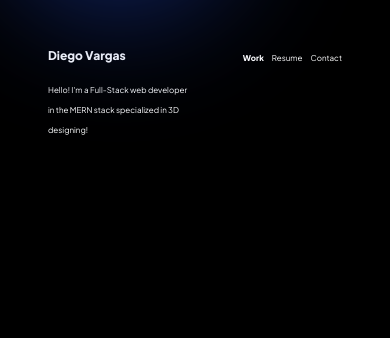
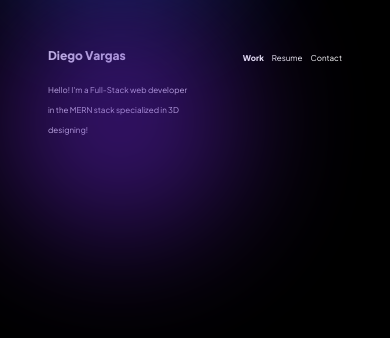
Before and after one commit to diegov05/portfolio-v1, a React (Vite) app: page / in a window 390 px wide. Shown: the top 338 px of the page. Built offline with nearby package versions, Linux system fonts and the light colour scheme.

Commit message:
Created Second Background Gradient

```diff
--- a/src/App.tsx
+++ b/src/App.tsx
@@ -10,7 +10,8 @@ export type IAppProps = {
 const App: React.FC<IAppProps> = () => {
   return (
     <>
-      <div className='absolute -top-56 sm:-top-48 md:-top-60 lg:-top-60 xl:-top-80 opacity-60 rounded-full sm:left-24 md:left-28 lg:left-36 xl:left-80 blur-3xl w-60 h-60 sm:w-60 sm:h-60 md:w-72 md:h-72 lg:w-80 lg:h-80 xl:w-96 xl:h-96 bg-blue-800'></div>
+      <div className='absolute -top-56 sm:-top-48 md:-top-60 lg:-top-60 xl:-top-80 opacity-60 rounded-full sm:left-24 md:left-28 lg:left-36 xl:left-80 blur-3xl w-60 h-60 sm:w-60 sm:h-60 md:w-72 md:h-72 lg:w-80 lg:h-80 xl:w-96 xl:h-96 bg-blue-800' />
+      <div className='fixed xs:w-52 xs:top-64 xs:-right-48 s:top-96 s:-right-48 sm:top-96 sm:-right-48 md:top-96 md:-right-48 lg:top-96 lg:-right-36 xl:w-96 xl:h-96 xl:top-96 xl:-right-72 opacity-60 rounded-full blur-3xl w-60 h-60 bg-violet-800' />
       <div className='flex flex-col gap-12 p-12 md:p-16 lg:p-24 xl:px-36 xl:py-16'>
         <Header />
         <HiringInfo />
```
